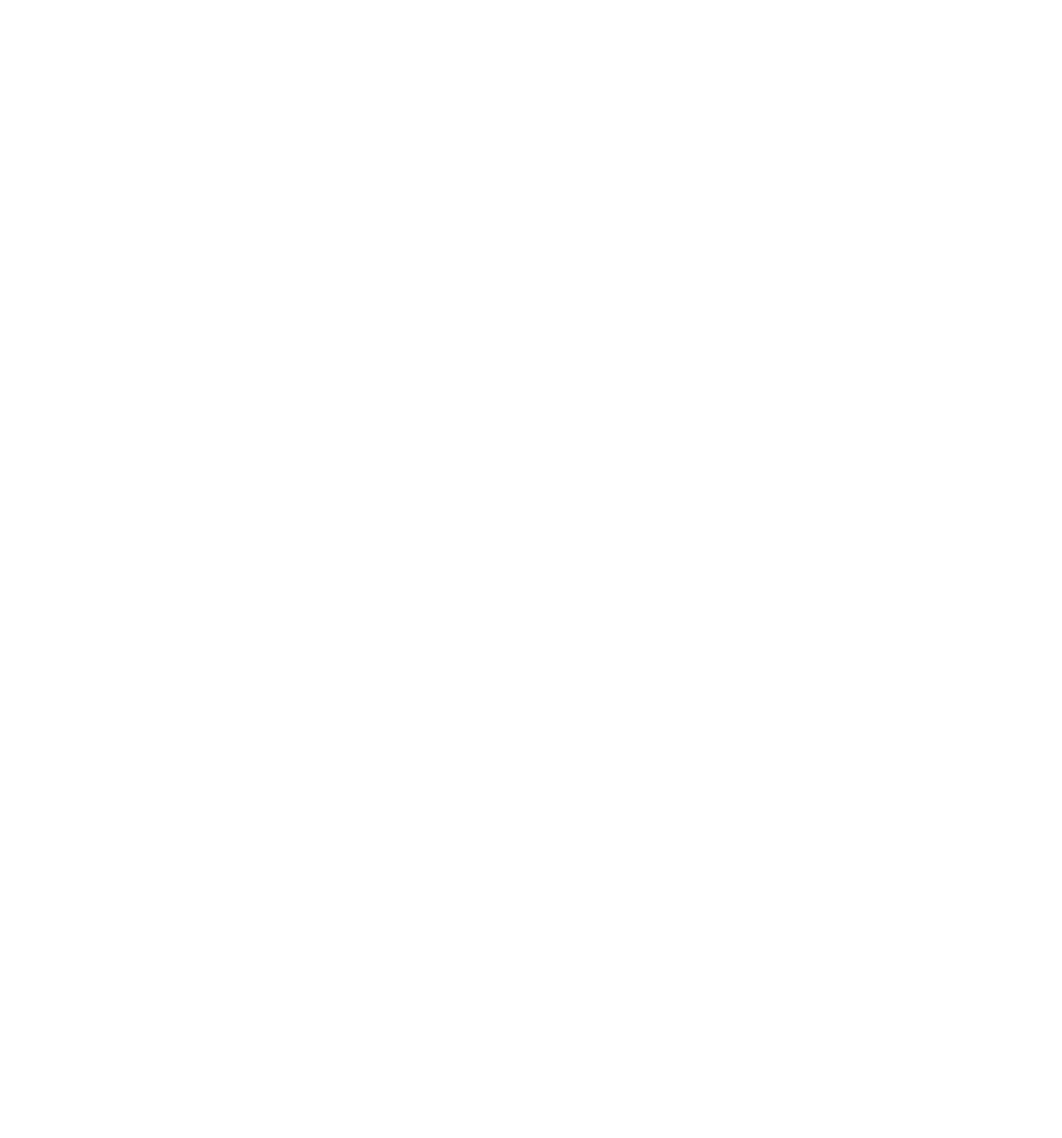
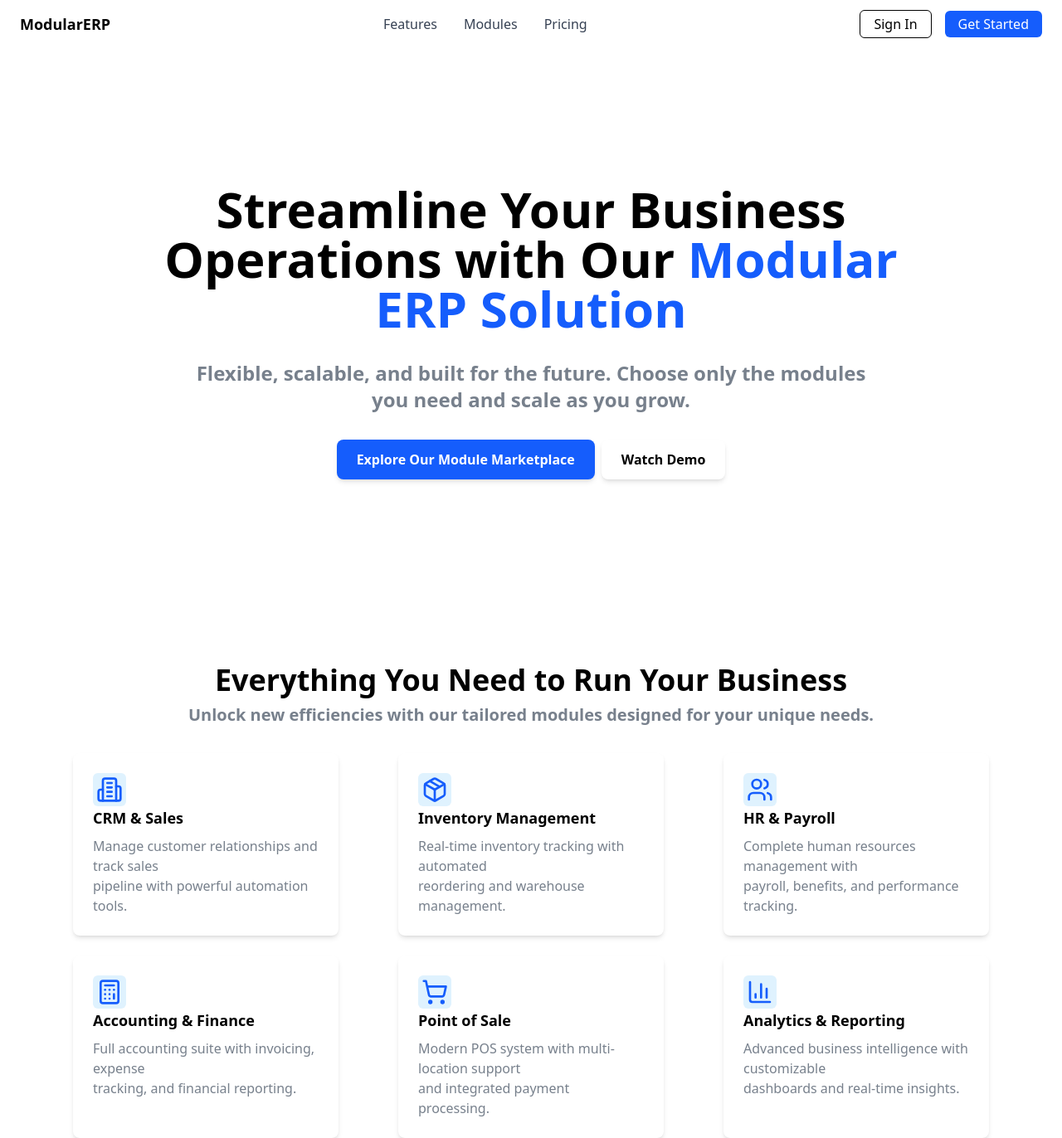
Before and after one commit to JarYin/ModularERP, a Next.js app in the folder apps/web/: page / in a window 1280 px wide. Shown: the whole page at 83% size. Before the commit the page ends 800 px from the top, so only its background shows below. Built offline with nearby package versions, Linux system fonts and the light colour scheme.

Commit message:
feat: add Navbar and ModuleExample components to enhance landing page layout

```diff
--- a/apps/web/app/page.tsx
+++ b/apps/web/app/page.tsx
@@ -1,8 +1,11 @@
+import Navbar from "@/modules/landing/components/layout/Navbar";
+import LandingPage from "@/modules/landing/page";
 
 export default function Home() {
   return (
     <main>
-
+      <Navbar />
+      <LandingPage />
     </main>
   );
 }
--- /dev/null
+++ b/apps/web/modules/landing/components/ModuleExample.tsx
@@ -0,0 +1,92 @@
+import { Building2, Package, Users, Calculator, ShoppingCart, ChartColumn } from 'lucide-react';
+
+export default function ModuleExample() {
+  return (
+    <div>
+      <div className="text-center space-y-2">
+        <h1 className="text-4xl font-bold">
+          Everything You Need to Run Your Business
+        </h1>
+        <p className="text-xl font-semibold text-gray-600/75 dark:text-gray-600/75">
+          Unlock new efficiencies with our tailored modules designed for your
+          unique needs.
+        </p>
+      </div>
+
+      <div className="grid grid-cols-1 sm:grid-cols-2 lg:grid-cols-3 gap-6 justify-items-center w-full max-w-6xl mx-auto mt-8">
+        <div className="bg-white rounded-lg shadow-md p-6 w-full max-w-xs hover:scale-110 transition-all">
+          <div className='bg-sky-100 w-fit p-1 rounded-md'>
+            <Building2 className="h-8 w-8  text-blue-600" />
+          </div>
+          <h1 className="text-lg font-semibold mb-2">CRM & Sales</h1>
+          <p className="text-gray-600/75 dark:text-gray-600/75">
+            Manage customer relationships and track sales
+          </p>
+          <p className="text-gray-600/75 dark:text-gray-600/75">
+            pipeline with powerful automation tools.
+          </p>
+        </div>
+        <div className="bg-white rounded-lg shadow-md p-6 w-full max-w-xs hover:scale-110 transition-all">
+            <div className='bg-sky-100 w-fit p-1 rounded-md'>
+                <Package className="h-8 w-8  text-blue-600" />
+            </div>
+          <h1 className="text-lg font-semibold mb-2">Inventory Management</h1>
+          <p className="text-gray-600/75 dark:text-gray-600/75">
+            Real-time inventory tracking with automated
+          </p>
+          <p className="text-gray-600/75 dark:text-gray-600/75">
+            reordering and warehouse management.
+          </p>
+        </div>
+        <div className="bg-white rounded-lg shadow-md p-6 w-full max-w-xs hover:scale-110 transition-all">
+          <div className='bg-sky-100 w-fit p-1 rounded-md'>
+            <Users className="h-8 w-8  text-blue-600" />
+          </div>
+          <h1 className="text-lg font-semibold mb-2">HR & Payroll</h1>
+          <p className="text-gray-600/75 dark:text-gray-600/75">
+            Complete human resources management with
+          </p>
+          <p className="text-gray-600/75 dark:text-gray-600/75">
+            payroll, benefits, and performance tracking.
+          </p>
+        </div>
+        <div className="bg-white rounded-lg shadow-md p-6 w-full max-w-xs hover:scale-110 transition-all">
+            <div className='bg-sky-100 w-fit p-1 rounded-md'>
+                <Calculator className="h-8 w-8  text-blue-600" />
+            </div>
+          <h1 className="text-lg font-semibold mb-2">Accounting & Finance</h1>
+          <p className="text-gray-600/75 dark:text-gray-600/75">
+            Full accounting suite with invoicing, expense
+          </p>
+          <p className="text-gray-600/75 dark:text-gray-600/75">
+            tracking, and financial reporting.
+          </p>
+        </div>
+        <div className="bg-white rounded-lg shadow-md p-6 w-full max-w-xs hover:scale-110 transition-all">
+            <div className='bg-sky-100 w-fit p-1 rounded-md'>
+                <ShoppingCart className="h-8 w-8  text-blue-600" />
+            </div>
+          <h1 className="text-lg font-semibold mb-2">Point of Sale</h1>
+          <p className="text-gray-600/75 dark:text-gray-600/75">
+            Modern POS system with multi-location support
+          </p>
+          <p className="text-gray-600/75 dark:text-gray-600/75">
+            and integrated payment processing.
+          </p>
+        </div>
+        <div className="bg-white rounded-lg shadow-md p-6 w-full max-w-xs hover:scale-110 transition-all">
+            <div className='bg-sky-100 w-fit p-1 rounded-md'>
+                <ChartColumn className="h-8 w-8  text-blue-600" />
+            </div>
+          <h1 className="text-lg font-semibold mb-2">Analytics & Reporting</h1>
+          <p className="text-gray-600/75 dark:text-gray-600/75">
+            Advanced business intelligence with customizable
+          </p>
+          <p className="text-gray-600/75 dark:text-gray-600/75">
+            dashboards and real-time insights.
+          </p>
+        </div>
+      </div>
+    </div>
+  );
+}
--- /dev/null
+++ b/apps/web/modules/landing/components/layout/Navbar.tsx
@@ -0,0 +1,59 @@
+"use client";
+import { useEffect, useState } from "react";
+import Link from "next/link";
+
+export default function Navbar() {
+  const [scrolled, setScrolled] = useState(false);
+
+  useEffect(() => {
+    const handleScroll = () => {
+      setScrolled(window.scrollY > 50);
+    };
+    window.addEventListener("scroll", handleScroll);
+    return () => window.removeEventListener("scroll", handleScroll);
+  }, []);
+
+  return (
+    <nav
+      className={`fixed top-0 left-0 w-full z-50 transition-all duration-300 ${
+        scrolled ? "bg-white/70 backdrop-blur-md shadow-sm" : "bg-white"
+      }`}
+    >
+      <div className="max-w-7xl mx-auto px-6 py-3 flex items-center justify-between">
+        {/* Logo */}
+        <div className="flex items-center space-x-2">
+          <span className="font-bold text-lg">ModularERP</span>
+        </div>
+
+        {/* Menu */}
+        <div className="hidden md:flex items-center space-x-8 text-gray-700">
+          <Link href="#features" className="hover:text-black">
+            Features
+          </Link>
+          <Link href="#modules" className="hover:text-black">
+            Modules
+          </Link>
+          <Link href="#pricing" className="hover:text-black">
+            Pricing
+          </Link>
+        </div>
+
+        {/* Buttons */}
+        <div className="flex items-center space-x-4">
+          <Link
+            href="/signin"
+            className="px-4 py-1 border rounded-md hover:bg-gray-100"
+          >
+            Sign In
+          </Link>
+          <Link
+            href="/get-started"
+            className="px-4 py-1 rounded-md bg-blue-600 text-white hover:bg-blue-700"
+          >
+            Get Started
+          </Link>
+        </div>
+      </div>
+    </nav>
+  );
+}
--- /dev/null
+++ b/apps/web/modules/landing/page.tsx
@@ -0,0 +1,38 @@
+import ModuleExample from './components/ModuleExample';
+
+export default function LandingPage() {
+  return (
+    <>
+      <main className="min-h-screen flex items-center justify-center">
+        <div className="text-center">
+          <h1 className="text-6xl font-bold">Streamline Your Business</h1>
+          <h1 className="text-6xl font-bold">
+            Operations with Our{' '}
+            <span className="font-bold text-blue-600">Modular</span>
+          </h1>
+          <h1 className="text-6xl font-bold text-blue-600">ERP Solution</h1>
+
+          <p className="text-2xl mt-8 font-semibold text-gray-600/75 dark:text-gray-400/75">
+            Flexible, scalable, and built for the future. Choose only the
+            modules{' '}
+          </p>
+          <p className="text-2xl font-semibold text-gray-600/75 dark:text-gray-400/75">
+            you need and scale as you grow.
+          </p>
+
+          <div className="flex gap-2 justify-center">
+            <button className="mt-8 px-6 py-3 bg-blue-600 text-white font-semibold rounded-lg shadow-md hover:bg-blue-700 transition duration-200 cursor-pointer">
+              Explore Our Module Marketplace
+            </button>
+            <button className="mt-8 px-6 py-3 bg-white text-black font-semibold rounded-lg shadow-md hover:bg-gray-50 transition duration-200 cursor-pointer">
+              Watch Demo
+            </button>
+          </div>
+        </div>
+      </main>
+      <div>
+        <ModuleExample />
+      </div>
+    </>
+  );
+}
```
Also changed, not shown: apps/web/modules/landing/types.ts (added).
